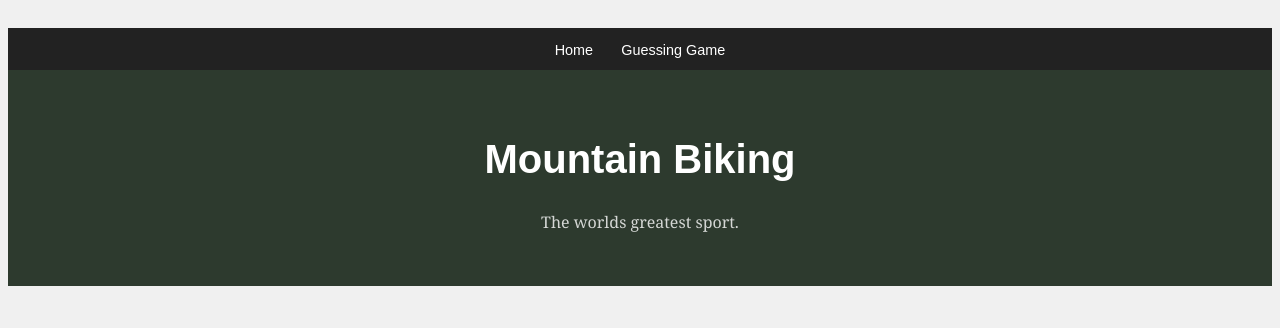
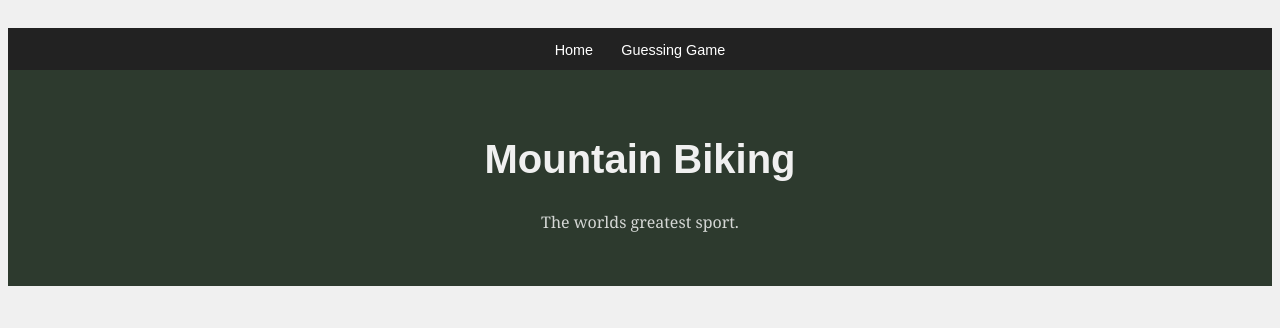
Before and after one commit to lbring99/lbring99.github.io, a plain HTML site: page scratch.html in a window 1280 px wide. Shown: the top 328 px of the page. Drawn offline with Linux system fonts and the light colour scheme.

Commit message:
Update scratch.css

```diff
--- a/scratch.css
+++ b/scratch.css
@@ -46,18 +46,18 @@ li {
 
 #hero {
     background-color: #2d3a2e;
-    color: white;
+    color: #f0f0f0;
     padding: 40px 20px;
     margin-bottom: 30px;
 }
 
 #hero h1 {
-    color: white;
+    color: #f0f0f0;
     font-size: 2.5rem;
 }
 
 #hero span {
-    color: white;
+    color: #f0f0f0;
 }
 
 .btn {
```
